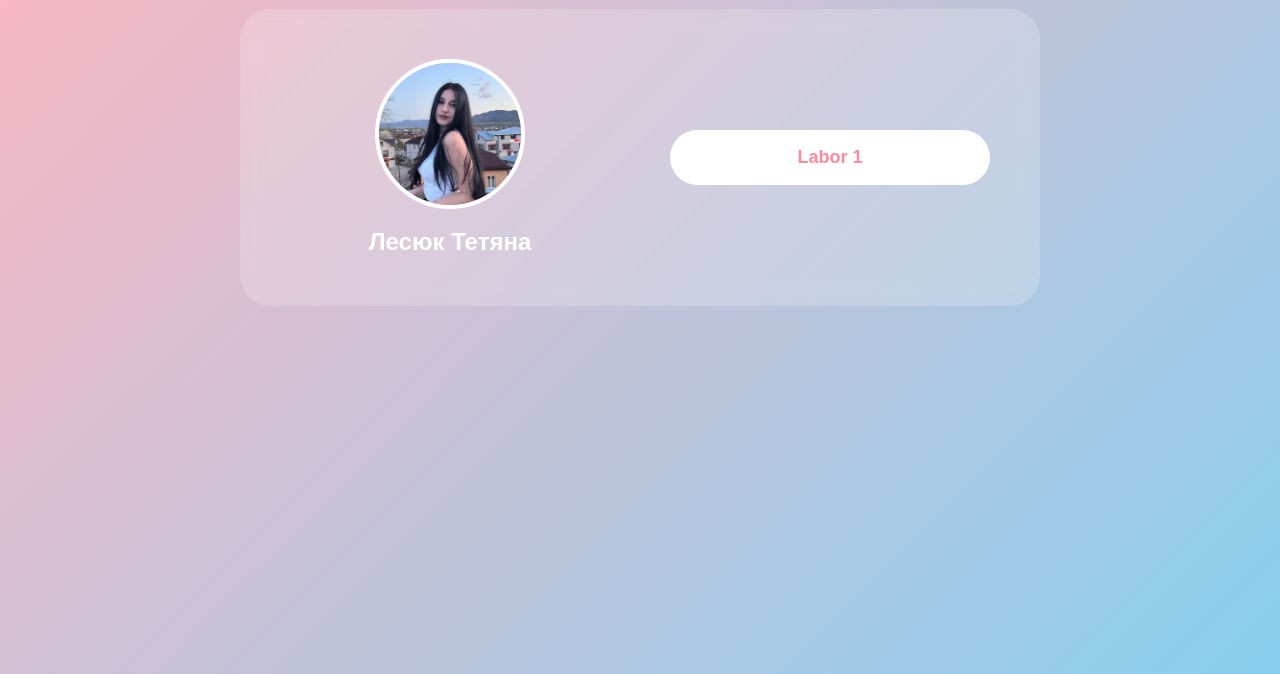
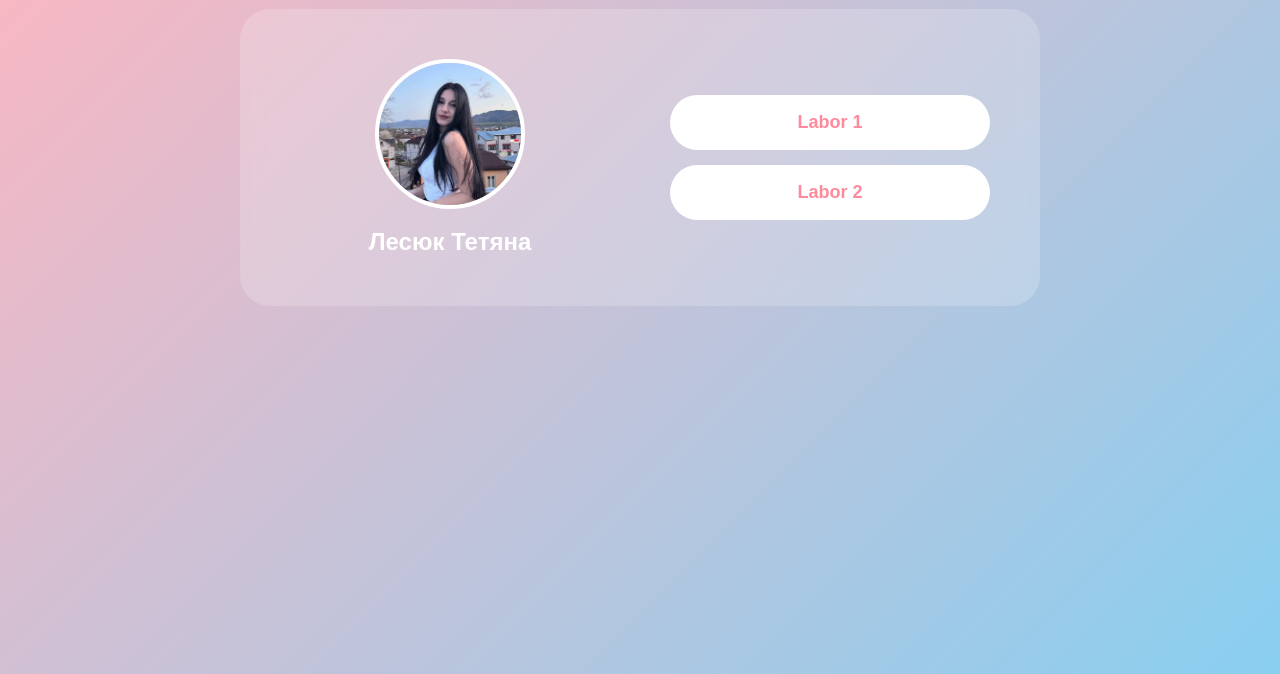
Before and after one commit to Tetianna02/tetianalesiuk.github.io, a plain HTML site: page index.html in a window 1280 px wide. Shown: the part 126-800 px from the top of the page. Drawn offline with Linux system fonts and the light colour scheme.

Commit message:
Update index.html

```diff
--- a/index.html
+++ b/index.html
@@ -18,6 +18,7 @@
         <div class="right">
             <div class="buttons">
                 <a href="lab1/index.html" class="btn">Labor 1</a>
+                <a href="lab2/index.html" class="btn">Labor 2</a>
             </div>
         </div>
     </div>
```
